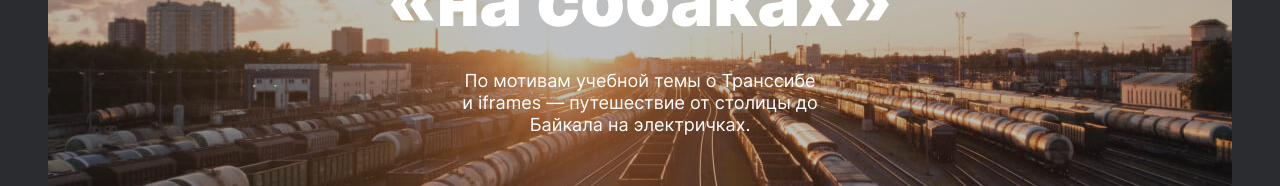
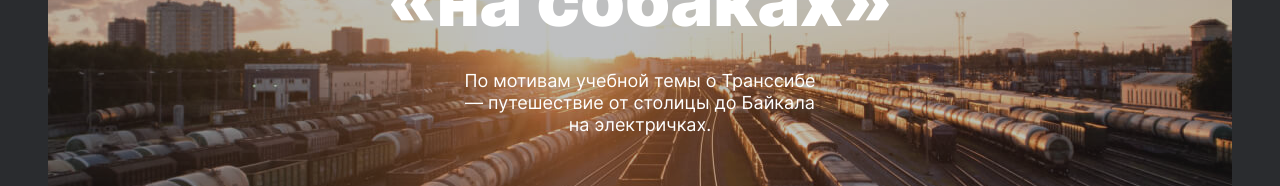
Before and after one commit to Ilyatututu/Russian-travel, a plain HTML site: page index.html in a window 1280 px wide. Shown: the part 6365-6551 px from the top of the page. Drawn offline with Linux system fonts and the light colour scheme.

Commit message:
Update index.html

```diff
--- a/index.html
+++ b/index.html
@@ -126,7 +126,7 @@
     <section>
       <a class="cover link" href="https://stampsy.com/na-elektrichkakh-do-baikala" target="_blank">
         <h2 class="cover__title">До Байкала «на&nbsp;собаках»</h2>
-        <p class="cover__subtitle">По мотивам учебной темы о Транссибе и iframes — путешествие от столицы до Байкала на электричках.</p>
+        <p class="cover__subtitle">По мотивам учебной темы о Транссибе — путешествие от столицы до Байкала на электричках.</p>
       </a>
     </section>
   </main>
```
